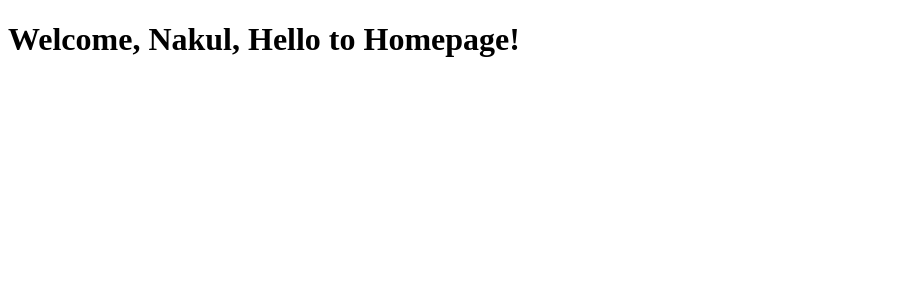
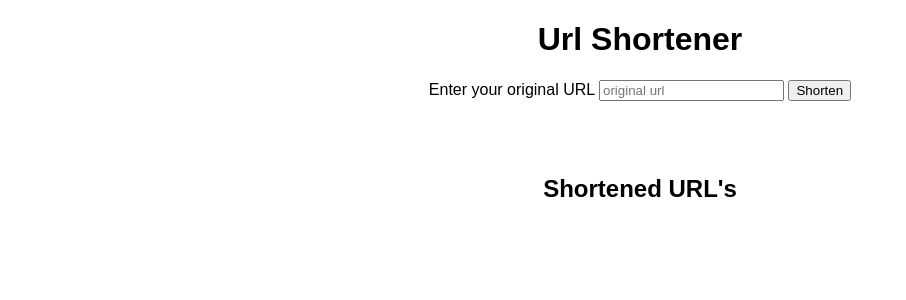
Before and after one commit to pant-nakul/nodejs, a Node server app: page / in a window 1280 px wide. Shown: the top 300 px of the page, without its empty margins (0-906 px from the left). Run offline with Node 20, Linux system fonts and the light colour scheme; data that the repository does not hold is empty; some libraries are stand-ins or nearby versions.

Commit message:
Implemented URL shortener

```diff
--- a/controllers/url.js
+++ b/controllers/url.js
@@ -1,8 +1,11 @@
 const {nanoid} = require('nanoid');
 const Url = require('../models/Url');
+const url = require("node:url");
 
 const generateNewShortUrl = async (req, res) => {
     const body = req.body;
+    console.log(req.body);
+    console.log(req);
     if(!body || !body.url){
         return res.status(400).send({status: "ERROR", message: 'Url is Required' });
     }
@@ -13,7 +16,7 @@ const generateNewShortUrl = async (req, res) => {
         redirectUrl: body?.url,
         visitHistory :[]
     });
-    res.status(200).send({id: shortId});
+    res.redirect("/");
 }
 
 
--- a/index.js
+++ b/index.js
@@ -11,6 +11,7 @@ const {logRequests} = require("./middlewares")
 const app = express();
 const exphbs = require("express-handlebars");
 const Url = require("./models/Url");
+const hbsHelpers = require("./views/hbsHelpers");
 
 require("dotenv").config({
     path: `.env.${process.env.NODE_ENV || "dev"}`,
@@ -22,14 +23,15 @@ connectMongoDB(); // ✅ Call MongoDB connection function
 
 // Middleware
 app.use('/static', express.static(path.join(__dirname, 'public')));
+app.use(express.json());
 app.use(express.urlencoded({ extended: true }));
 app.use(logRequests("app.log") );
-app.use(express.json() );
 // Configure Handlebars as the templating engine
 app.engine("hbs", exphbs.engine({
     extname: ".hbs",
     defaultLayout: "main",
-    layoutsDir: "views/layouts"
+    layoutsDir: "views/layouts",
+    helpers: hbsHelpers
 })); // Use .hbs files
 app.set("view engine", "hbs");
 app.set("views", path.resolve( "./views"));
@@ -43,7 +45,7 @@ app.get("/:shortId", async (req, res) => {
     const shortId = req.params.shortId;
     const url = await Url.findOneAndUpdate({shortId},
         {$push: {visitHistory : {timestamp : Date.now()}}});
-    res.redirect(url.redirectUrl);
+    url?.redirectUrl ? res.redirect(url.redirectUrl) : res.status(404).end("URL Not Found");
 })
 
 // Initialize Apollo Server
--- a/routes/global/index.js
+++ b/routes/global/index.js
@@ -2,7 +2,8 @@ const router = require("express").Router();
 const Url = require("../../models/Url");
 
 router.get("/", async (req, res) => {
-    res.render("home", { name: "Nakul" });
+    const urls = await  Url.find({}).lean()
+    res.render("home", { urls: urls });
 })
 
 router.get("/about", (req, res) => {
--- /dev/null
+++ b/views/hbsHelpers.js
@@ -0,0 +1,5 @@
+module.exports = {
+    inc: function(value) {
+        return parseInt(value) + 1;
+    }
+};
--- a/views/home.hbs
+++ b/views/home.hbs
@@ -1 +1,20 @@
-<h1>Welcome, {{name}}, Hello to Homepage!</h1>
+<div style="text-align: center">
+    <h1>Url Shortener</h1>
+    <form method="POST" action="/api/url" enctype="application/x-www-form-urlencoded">
+        <label for="url">Enter your original URL</label>
+        <input type="text" name="url" id="url" placeholder="original url"></input>
+        <input type="submit" value="Shorten"></input>
+    </form>
+    <br/>
+    <br/>
+    <br/>
+    <div style="text-align: center">
+        <h2>Shortened URL's</h2>
+        <ul>
+            {{#each urls}}
+                <li><b>{{inc @index}}</b> -  <a href="http://localhost:8000/{{shortId}}">{{shortId}}</a>  ||| <b>{{visitHistory.length}}</b> ||| {{redirectUrl}}</li>
+            {{/each}}
+        </ul>
+    </div>
+
+</div>
--- a/views/layouts/main.hbs
+++ b/views/layouts/main.hbs
@@ -1,7 +1,14 @@
 <!DOCTYPE html>
 <html>
 <head>
+    <meta charset="UTF-8">
+    <meta name="viewport" content="width=device-width, initial-scale=1.0">
     <title>App Name</title>
+    <style>
+        body {
+            font-family: sans-serif;
+        }
+    </style>
 </head>
 <body>
 {{{body}}}  <!-- This will be replaced with the page content -->
```
